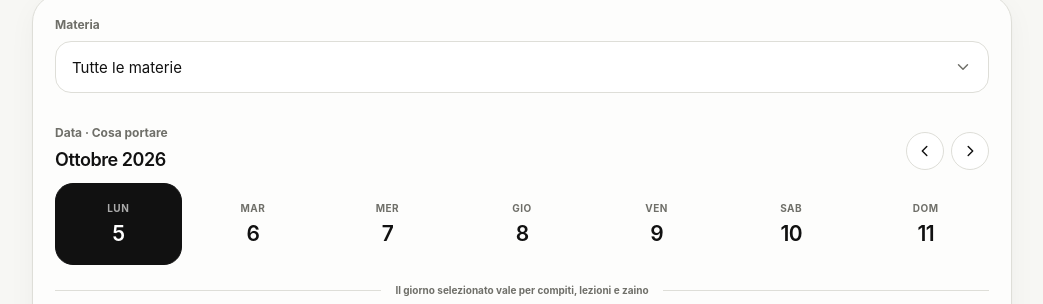
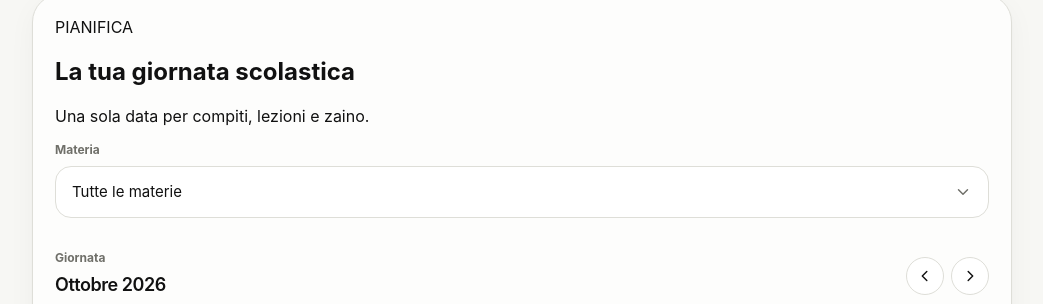
Before and after one commit to h1collab/homework, a plain HTML site: page index.html in a window 1280 px wide. Shown: the part 428-732 px from the top of the page, without its empty margins (118-1161 px from the left). Drawn offline with Linux system fonts and the light colour scheme.

Commit message:
Refine premium planner hierarchy

```diff
--- a/index.html
+++ b/index.html
@@ -55,7 +55,22 @@
       </section>
 
 
-      <section class="filters">
+      <section class="filters planner-panel">
+
+        <div class="planner-intro">
+          <div>
+            <div class="planner-eyebrow">
+              PIANIFICA
+            </div>
+            <h2>
+              La tua giornata scolastica
+            </h2>
+          </div>
+
+          <p>
+            Una sola data per compiti, lezioni e zaino.
+          </p>
+        </div>
 
         <div class="filter-block">
 
@@ -108,8 +123,8 @@
 
           <div class="date-topline">
             <div>
-              <div class="filter-label">
-                Data · Cosa portare
+              <div class="filter-label planner-label">
+                Giornata
               </div>
 
               <div
@@ -166,7 +181,7 @@
 
           <div class="date-carry-divider">
             <span>
-              Il giorno selezionato vale per compiti, lezioni e zaino
+              Compiti · Lezioni · Zaino
             </span>
           </div>
 
```
